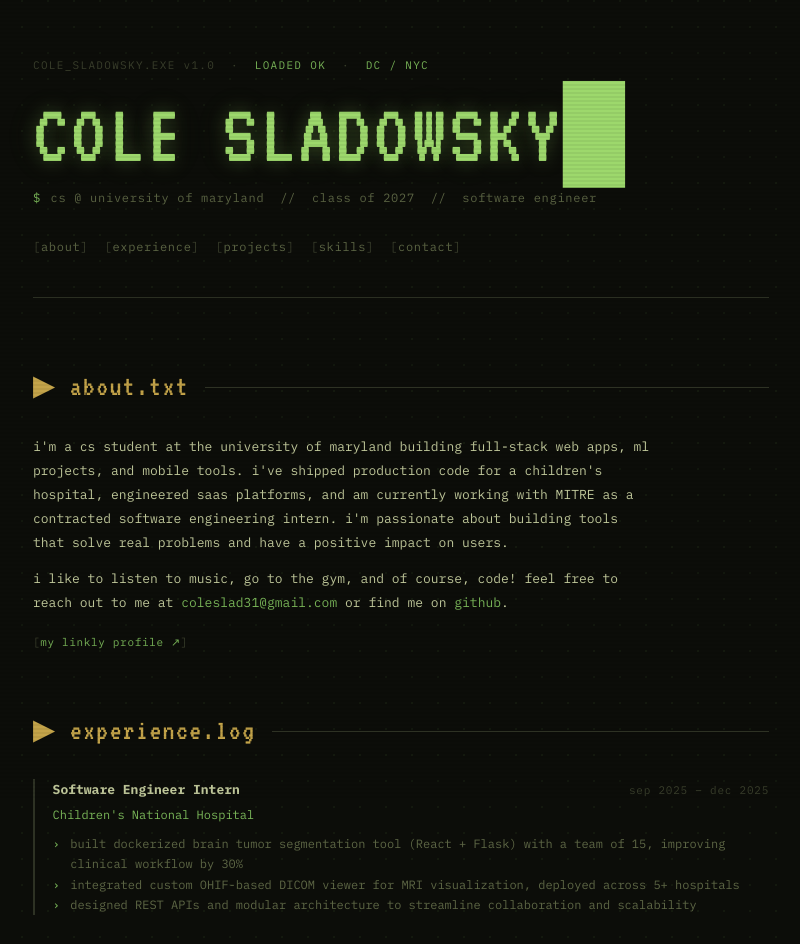
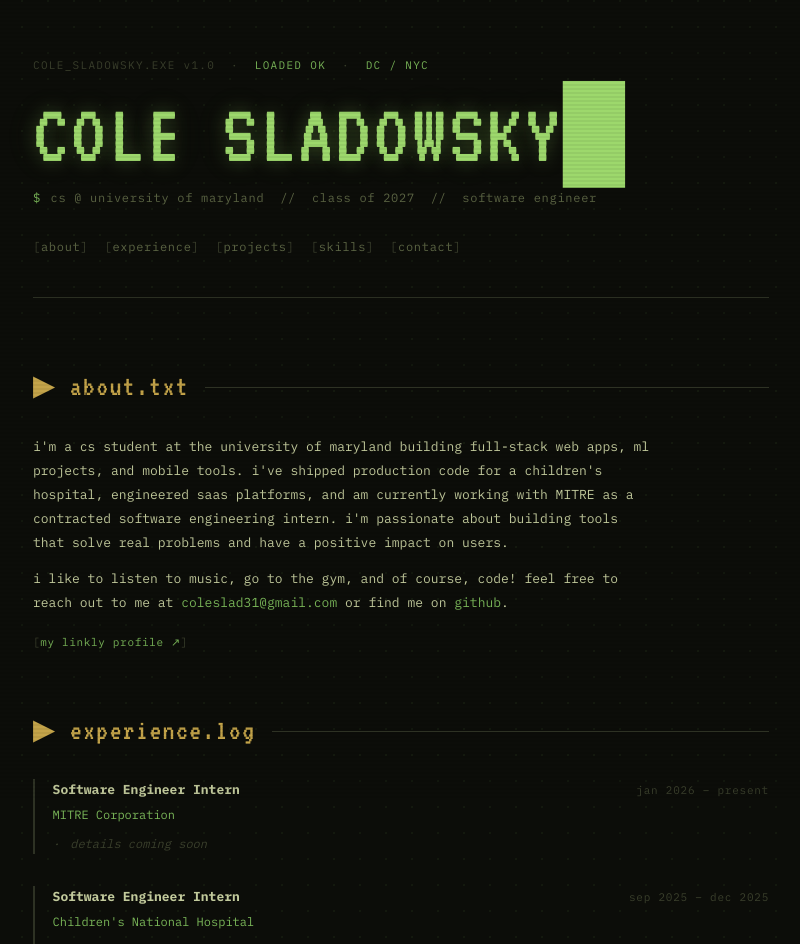
Before and after one commit to ColeSlad/personal-site, a Next.js app: page / in a window 1280 px wide. Shown: the top 944 px of the page, without its empty margins (239-1039 px from the left). Built offline with nearby package versions, Linux system fonts and the light colour scheme.

Commit message:
add mitre exp

```diff
--- a/app/globals.css
+++ b/app/globals.css
@@ -281,6 +281,14 @@ a:hover {
   left: 0;
   color: var(--accent);
 }
+.exp-bullets li.coming-soon {
+  color: var(--text-muted);
+  font-style: italic;
+}
+.exp-bullets li.coming-soon::before {
+  content: '·';
+  color: var(--text-muted);
+}
 
 /* ─── Projects ─── */
 .projects-grid {
--- a/app/page.tsx
+++ b/app/page.tsx
@@ -58,6 +58,17 @@ export default function Home() {
       <section id="experience" className="section">
         <h2 className="section-title">▶ experience.log</h2>
         <div className="exp-list">
+
+          <div className="exp-item">
+            <div className="exp-head">
+              <span className="exp-role">Software Engineer Intern</span>
+              <span className="exp-date">jan 2026 – present</span>
+            </div>
+            <div className="exp-company">MITRE Corporation</div>
+            <ul className="exp-bullets">
+              <li className="coming-soon">details coming soon</li>
+            </ul>
+          </div>
 
           <div className="exp-item">
             <div className="exp-head">
```
